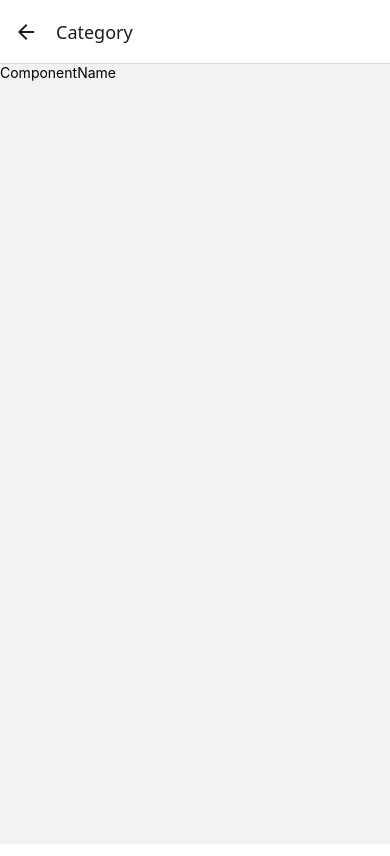
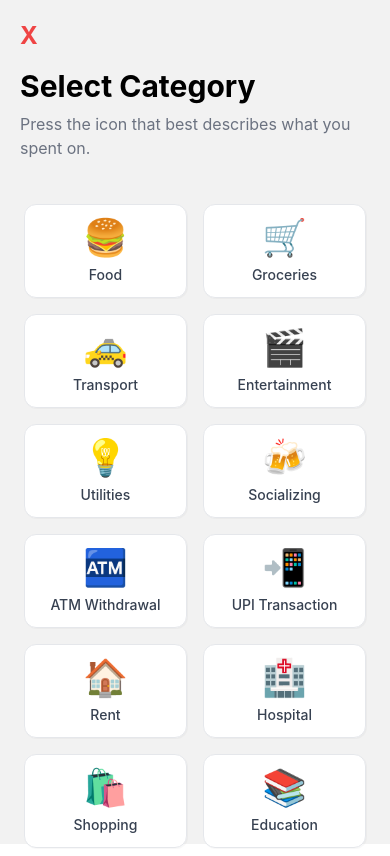
Before and after one commit to Vaibhav-kaushal-fricali/Expensio, a React Native app: screen /Category in a window 390 px wide. Built offline with nearby package versions, Linux system fonts and the light colour scheme.

Commit message:
Modal screen and category navigation

```diff
--- a/src/navigation/AppNavigator.js
+++ b/src/navigation/AppNavigator.js
@@ -21,7 +21,7 @@ export default function AppNavigator() {
   return (
     <Stack.Navigator>
       <Stack.Screen name="BottomTabs" component={MyTabs} />
-      <Stack.Screen name="Category" component={Category} options={{presentation: "modal"}} />
+      <Stack.Screen name="Category" component={Category} options={{presentation: "modal", headerShown: false}} />
     </Stack.Navigator>
   );
 }
--- a/src/screen/Category.js
+++ b/src/screen/Category.js
@@ -1,11 +1,106 @@
-//Modal screen
 import React from "react";
-import { View, Text, StyleSheet } from "react-native";
+import { View, Text, StyleSheet, Pressable, FlatList } from "react-native";
+import tailwind from "twrnc";
 
-const Category = () => {
+const CATEGORIES = [
+  {
+    name: "Food",
+    icon: "🍔",
+    color: "#FFB703",
+  },
+  {
+    name: "Groceries",
+    icon: "🛒",
+    color: "#8ECAE6",
+  },
+  {
+    name: "Transport",
+    icon: "🚕",
+    color: "#219EBC",
+  },
+  {
+    name: "Entertainment",
+    icon: "🎬",
+    color: "#FB8500",
+  },
+  {
+    name: "Utilities",
+    icon: "💡",
+    color: "#06D6A0",
+  },
+  {
+    name: "Socializing",
+    icon: "🍻",
+    color: "#EF476F",
+  },
+  {
+    name: "ATM Withdrawal",
+    icon: "🏧",
+    color: "#9B5DE5",
+  },
+  {
+    name: "UPI Transaction",
+    icon: "📲",
+    color: "#118AB2",
+  },
+  {
+    name: "Rent",
+    icon: "🏠",
+    color: "#8338EC",
+  },
+  {
+    name: "Hospital",
+    icon: "🏥",
+    color: "#D62828",
+  },
+  {
+    name: "Shopping",
+    icon: "🛍️",
+    color: "#F77F00",
+  },
+  {
+    name: "Education",
+    icon: "📚",
+    color: "#3A86FF",
+  },
+];
+
+const Category = ({ navigation }) => {
+  const renderItem = ({ item }) => {
+    return (
+      <Pressable
+        style={tailwind`flex-1 items-center p-3 m-2 bg-white rounded-xl shadow-sm border border-gray-200`}
+      >
+        <Text style={tailwind`text-4xl`}>{item.icon}</Text>
+        <Text
+          style={tailwind`text-center mt-2 text-sm font-medium text-gray-700`}
+        >
+          {item.name}
+        </Text>
+      </Pressable>
+    );
+  };
   return (
     <View>
-      <Text>ComponentName</Text>
+      <View style={tailwind`p-5`}>
+        <Pressable onPress={() => navigation.goBack()}>
+          <Text style={tailwind`text-2xl font-bold text-red-500`}>X</Text>
+        </Pressable>
+        <Text style={tailwind`text-3xl mt-4 font-bold text-black`}>
+          Select Category
+        </Text>
+        <Text style={tailwind`text-base mt-4 mb-4 mt-2 text-gray-500`}>
+          Press the icon that best describes what you spent on.
+        </Text>
+      </View>
+
+      <FlatList
+        data={CATEGORIES}
+        renderItem={renderItem}
+        keyExtractor={(item) => item.name}
+        numColumns={2}
+        contentContainerStyle={tailwind`px-4`}
+      />
     </View>
   );
 };
--- a/src/screen/Create.js
+++ b/src/screen/Create.js
@@ -10,7 +10,7 @@ import {
 import React, { useState } from "react";
 import tailwind from "twrnc";
 
-const Create = () => {
+const Create = ({ navigation }) => {
   const [amount, setAmount] = useState(null);
   const [title, setTitle] = useState("");
 
@@ -30,6 +30,10 @@ const Create = () => {
     } catch (error) {
       console.log("error", error);
     }
+  };
+
+  const handleCategoryInput = () => {
+    navigation.navigate("Category");
   };
   return (
     <View>
@@ -75,6 +79,7 @@ const Create = () => {
           </Text>
           <Pressable
             style={tailwind`border border-gray-400 p-4 rounded-xl flex-row justify-between items-center`}
+            onPress={handleCategoryInput}
           >
             <View style={tailwind`flex-row items-center`}>
               <Text style={tailwind`text-2xl mr-3`}>🍔</Text>
```
